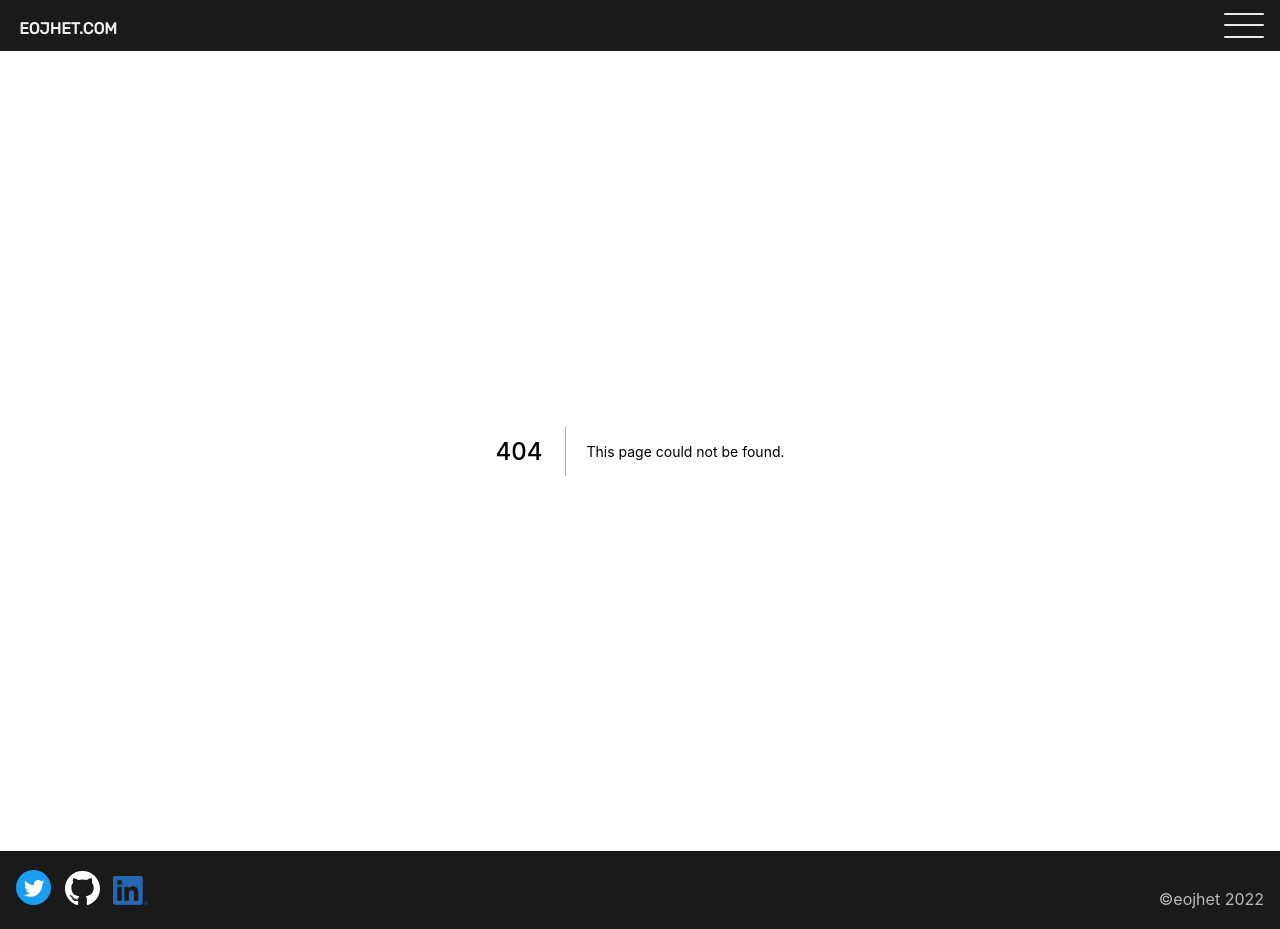
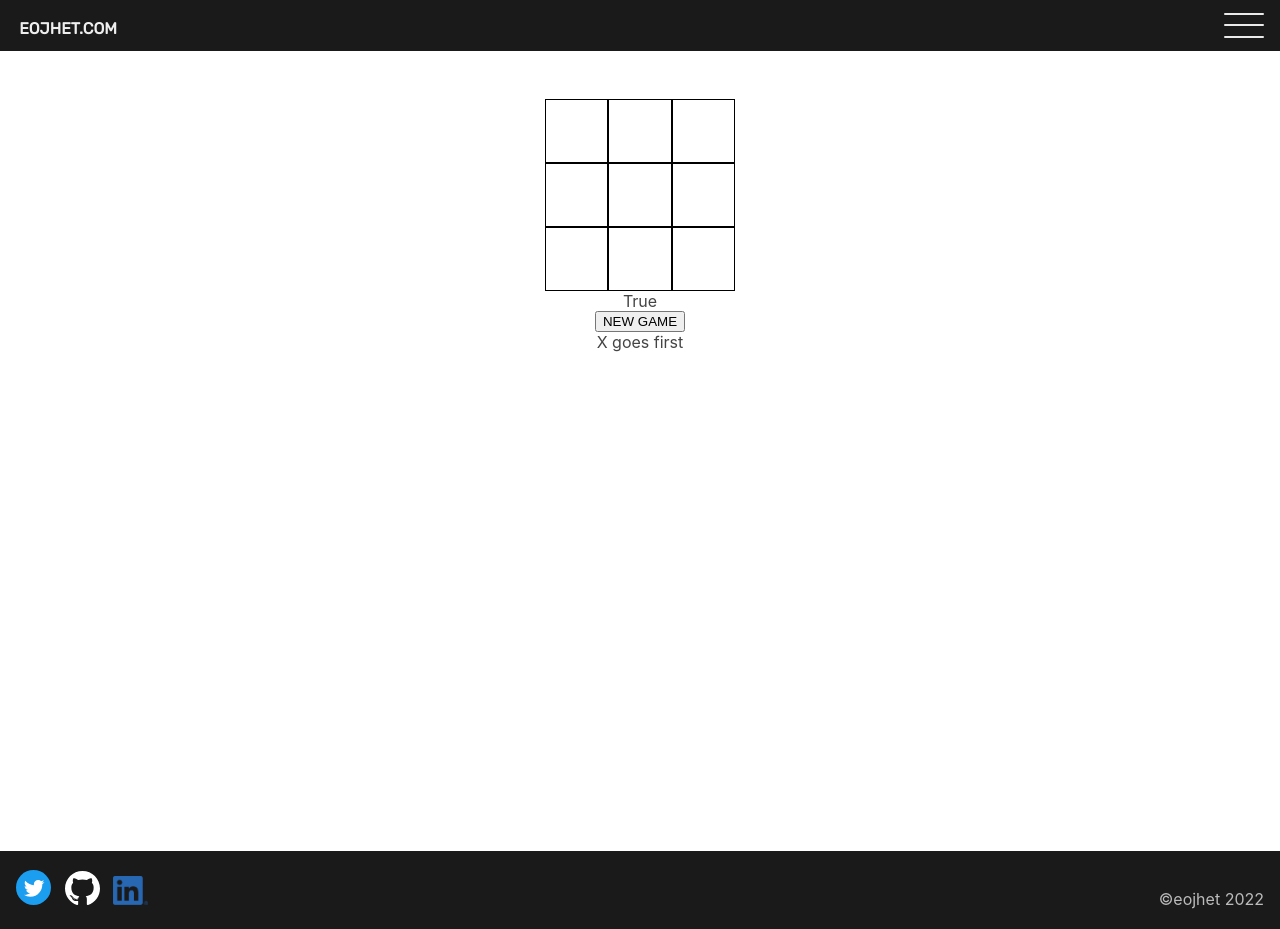
Before and after one commit to eojhet/eojhet_com, a Next.js app: page /tictactoe in a window 1280 px wide. Before the commit this address had no page. Built offline with nearby package versions, Linux system fonts and the light colour scheme.

Commit message:
Game mostly works - fix match with winning[7]

```diff
--- /dev/null
+++ b/pages/tictactoe/index.js
@@ -0,0 +1,103 @@
+import { useState } from "react";
+import styles from "./index.module.scss";
+
+const winningLines = [
+  [0, 1, 2],
+  [3, 4, 5],
+  [6, 7, 8],
+  [0, 3, 6],
+  [1, 4, 7],
+  [2, 5, 8],
+  [0, 4, 8],
+  [2, 4, 6],
+]
+
+export default function Tictactoe () {
+  const [xTurn, setXTurn] = useState(true);
+  const [gameOn, setGameOn] = useState(true);
+
+  const handleAction = (e) => {
+    if (gameOn && e.target.innerHTML === "") {
+      xTurn ? e.target.innerHTML = "X" : e.target.innerHTML = "O";
+      setXTurn(!xTurn);
+      handleSurvey();
+    }
+  }
+
+  const toggleTurn = () => {
+    setXTurn(!xTurn);
+  }
+
+  const handleSurvey = () => {
+    let result = [];
+    let x = [];
+    let o = [];
+    let winner
+
+    for (let i = 0; i < 9; i++) {
+      result.push(document.getElementById(i).innerHTML);
+    }
+
+    result.forEach((element, index) => {
+      if(element === 'X') x.push(index)
+    })
+
+    for (let i = 0; i < winningLines.length; i++) {
+      if (
+        x.includes(winningLines[i][0])
+        && x.includes(winningLines[i][1])
+        && x.includes(winningLines[i][2])
+        ){
+          console.log(i);
+          winner='X winner';
+          setGameOn(false);
+          break;
+        }
+    }
+
+    result.forEach((element, index) => {
+      if(element === 'O') o.push(index)
+    })
+
+    for (let i = 0; i < winningLines.length; i++) {
+      if (
+        o.includes(winningLines[i][0])
+        && o.includes(winningLines[i][1])
+        && o.includes(winningLines[i][2])
+        ){
+          console.log(i);
+          winner='O winner';
+          setGameOn(false);
+          break;
+        }
+    }
+    document.getElementById("info").innerHTML = gameOn ? xTurn ? "O's Move" : "X's Move" : winner;
+  }
+
+  const handleNewGame = () => {
+    for (let i = 0; i < 9; i++) {
+      document.getElementById(i).innerHTML = '';
+      setGameOn(true);
+
+    }
+  }
+
+  return (
+    <div className={styles.container}>
+      <div className={styles.gridContainer}>
+        <div id="0" onClick={handleAction} className={styles.gridItem}/>
+        <div id="1" onClick={handleAction} className={styles.gridItem}/>
+        <div id="2" onClick={handleAction} className={styles.gridItem}/>
+        <div id="3" onClick={handleAction} className={styles.gridItem}/>
+        <div id="4" onClick={handleAction} className={styles.gridItem}/>
+        <div id="5" onClick={handleAction} className={styles.gridItem}/>
+        <div id="6" onClick={handleAction} className={styles.gridItem}/>
+        <div id="7" onClick={handleAction} className={styles.gridItem}/>
+        <div id="8" onClick={handleAction} className={styles.gridItem}/>
+      </div>
+      <div onClick={toggleTurn}>{xTurn ? "True" : "False"}</div>
+      <button onClick={handleNewGame}>NEW GAME</button>
+      <div id="info">X goes first</div>
+    </div>
+  )
+}
--- /dev/null
+++ b/pages/tictactoe/index.module.scss
@@ -0,0 +1,56 @@
+// tictactoe
+
+.container {
+  display: flex;
+  flex-direction: column;
+  align-items: center;
+  margin: auto;
+  min-height: 100vh;
+
+  .gridContainer {
+    display: flex;
+    flex-flow: row wrap;
+    justify-content: center;
+    margin-top: 3rem;
+    width: 12rem;
+    height: 12rem;
+
+    .gridItem {
+      width: 4rem;
+      height: 4rem;
+      border: 1px solid black;
+      cursor: pointer;
+      flex: 0 1 30%;
+      margin: 0;
+      padding: 0;
+    }
+
+
+    .row0{
+      display: flex;
+      flex-direction: row;
+    }
+    .row1{
+      display: flex;
+      flex-direction: row;
+    }
+    .row2{
+      display: flex;
+      flex-direction: row;
+    }
+    .square {
+      width: 4rem;
+      height: 4rem;
+      border: 1px solid black;
+      cursor: pointer;
+    }
+
+    .gridItem {
+      width: 4rem;
+      height: 4rem;
+      border: 1px solid black;
+      cursor: pointer;
+      flex-basis: 33%;
+    }
+  }
+}
```
